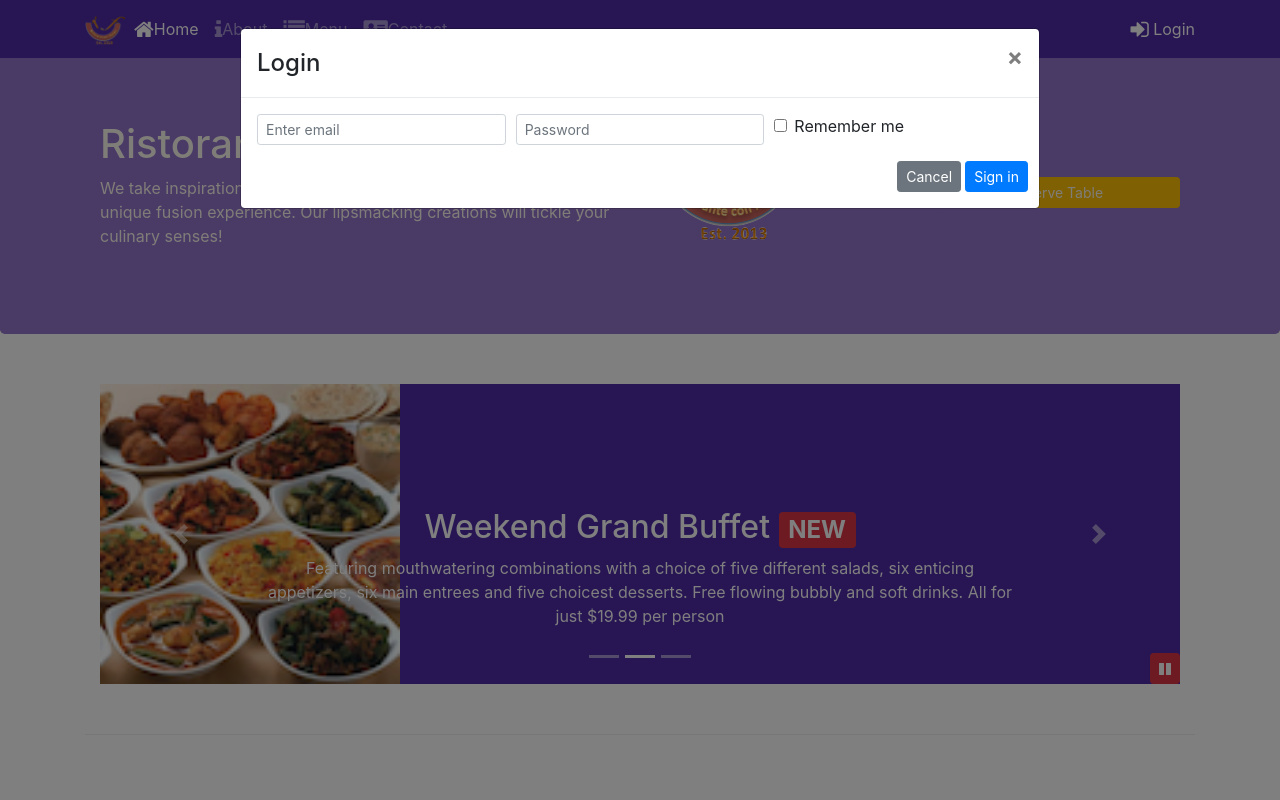
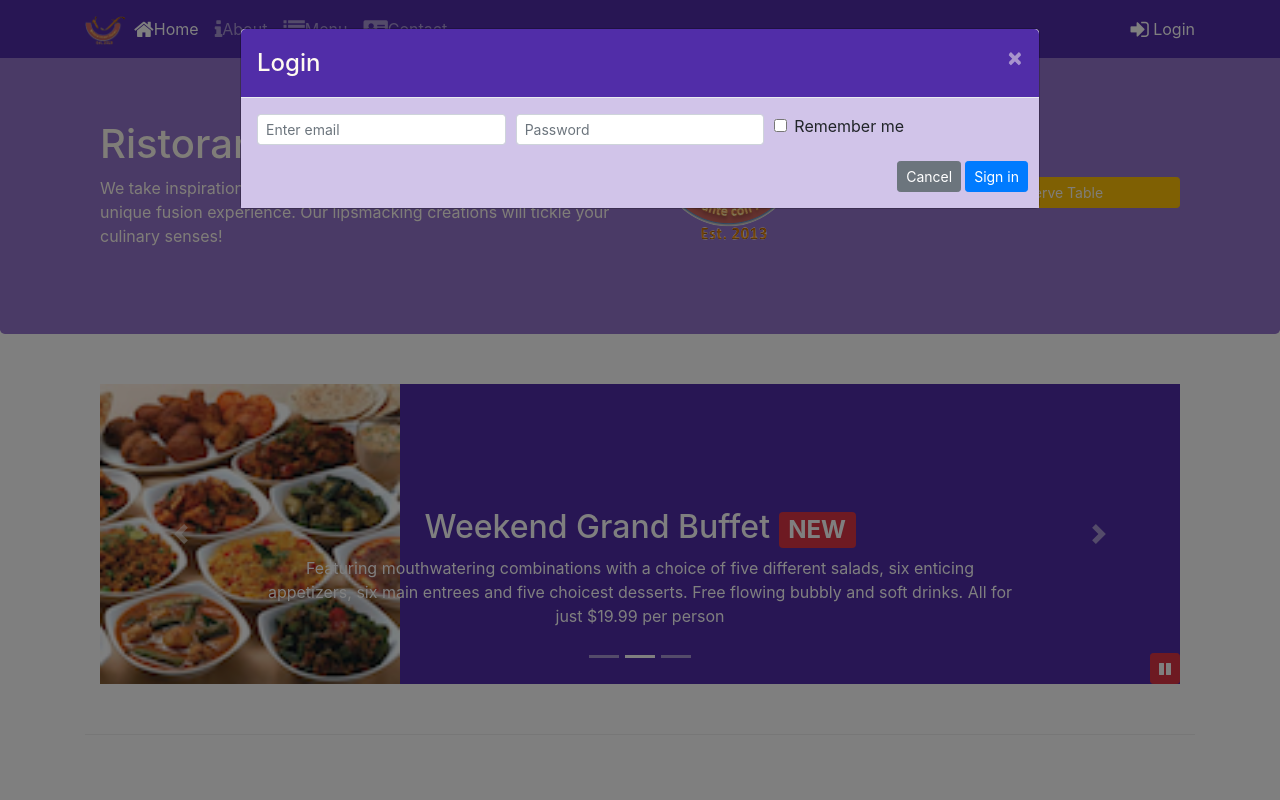
Before and after one commit to aneeshgarg1998/bootstrap-exercise, a website: page index.html in a window 1280 px wide. Both pictures are taken after a click on the link "Login". Shown: the top 800 px of the page. Drawn offline with nearby package versions, Linux system fonts and the light colour scheme.

Commit message:
Assignment 4

```diff
--- a/CSS/styles.scss
+++ b/CSS/styles.scss
@@ -74,3 +74,16 @@ body {
     right: 0px;
     bottom: 0px;
 }
+
+.modal{
+    .modal-header{
+        background-color: $background-dark;
+        color: floralwhite;
+        button{
+            color: floralwhite;
+        }
+    }
+    .modal-body{
+        background-color: $background-pale;
+    }
+}
--- a/index.html
+++ b/index.html
@@ -30,7 +30,7 @@
                     <li class="nav-item"><a class="nav-link" href="./contactus.html"><span class="fa fa-address-card fa-lg"></span>Contact</a></li>
                 </ul>
                 <span class="navbar-text">
-                    <a data-toggle="modal" data-target="#loginModal">
+                    <a id="loginLink">
                         <span class="fa fa-sign-in fa-lg"></span> Login
                     </a>
                 </span>
@@ -162,7 +162,7 @@
                     <img src="img/logo.png" class="img-fluid">
                 </div>
                 <div class="col-12 col-sm-3 align-self-center">
-                    <a role="button" class="btn btn-block btn-warning btn-sm" data-toggle="modal" data-target="#reservationModal">Reserve Table</a>
+                    <a role="button" class="btn btn-block btn-warning btn-sm" id="reserveTableButton">Reserve Table</a>
                 </div>
             </div>
         </div>
@@ -332,7 +332,7 @@
     <script src="node_modules/popper.js/dist/umd/popper.min.js"></script>
     <script src="node_modules/bootstrap/dist/js/bootstrap.min.js"></script>
     <script>
-        $(document).ready(function(){
+        $(document).ready(function () {
             $('#mycarousel').carousel({ interval: 2000 });
             $('#carouselButton').click(function () {
                 if ($('#carouselButton').children('span').hasClass('fa-pause')) {
@@ -346,6 +346,12 @@
                     $('#carouselButton').children('span').addClass('fa-pause');
                 }
             });
+            $('#reserveTableButton').click(function () {
+                $('#reservationModal').modal('toggle');
+            });
+            $('#loginLink').click(function () {
+                $('#loginModal').modal('toggle');
+            });
         })
     </script>
 </body>
```
Also changed, not shown: CSS/styles.css.
